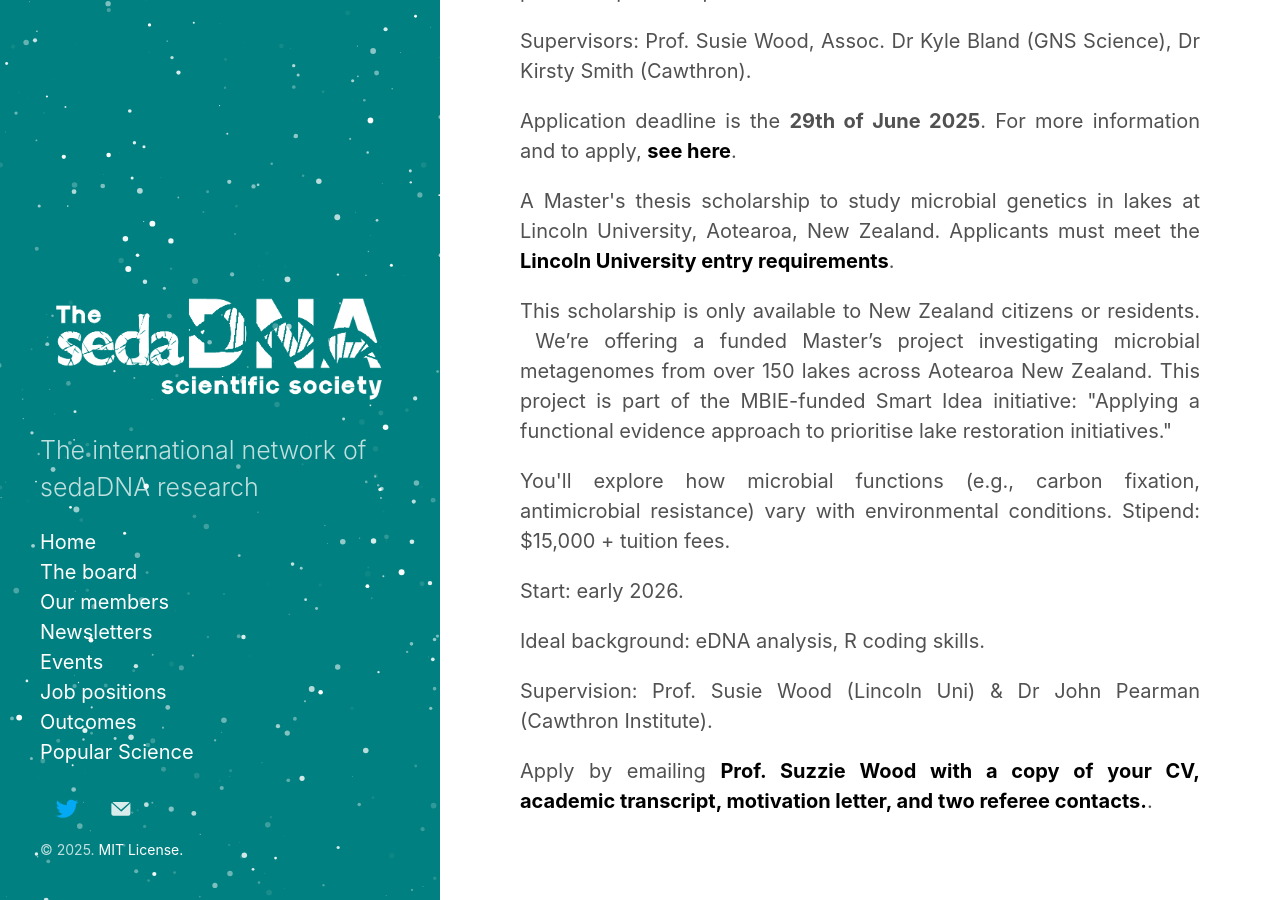
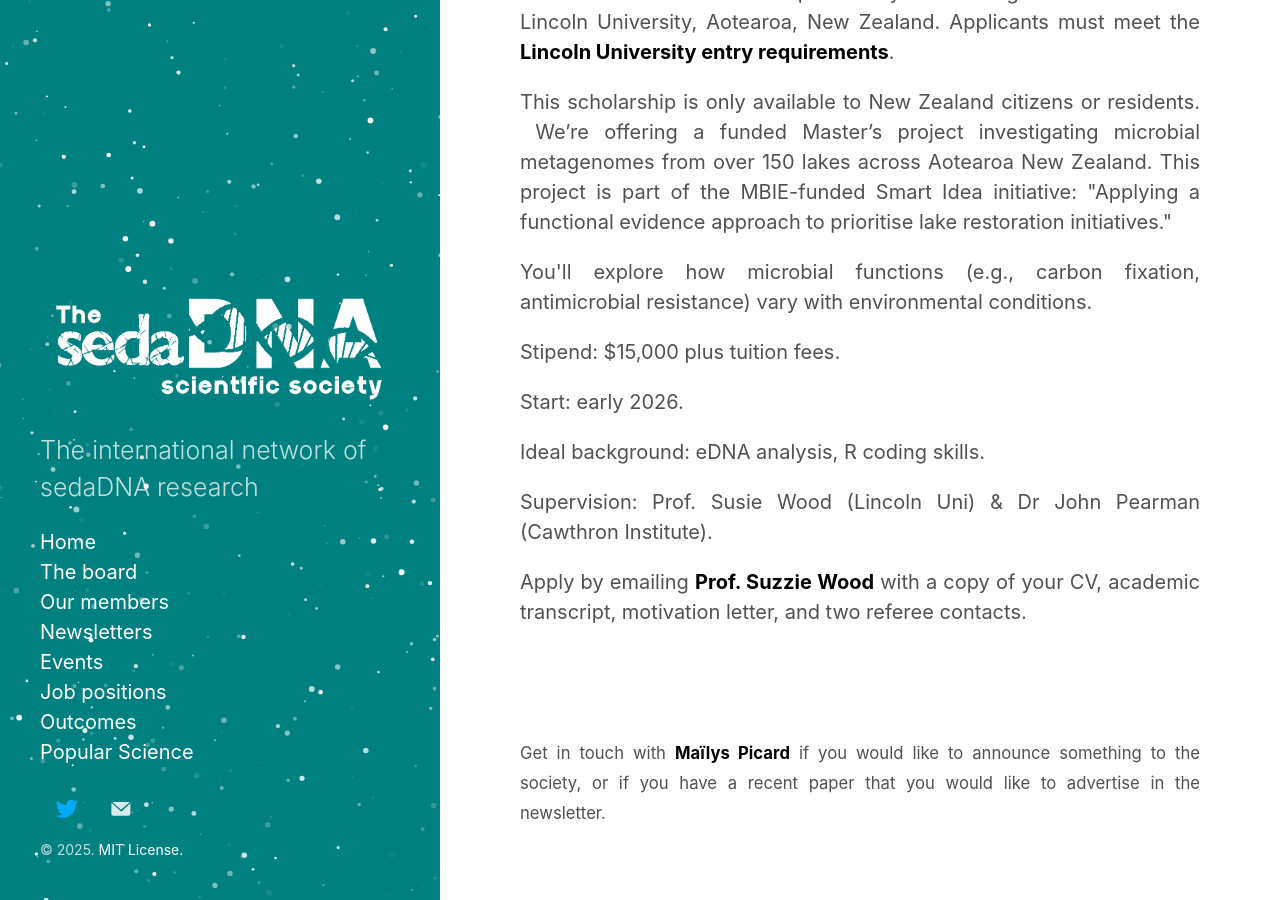
Before and after one commit to sedadna/sedadna.github.io, a Jekyll site: the page built from category/news/25-06.md, in a window 1280 px wide and 900 px high, scrolled down 2351 px. Built offline with Jekyll 4.4.1, drawn with Linux system fonts in a browser that asks for light colours; our own code applies the rules of GitHub Pages for plain Markdown files; some of the changed text lies outside the part shown.

Commit message:
edit: typos

```diff
--- a/category/news/25-06.md
+++ b/category/news/25-06.md
@@ -34,14 +31,16 @@
 This exciting project uses sediment cores, eDNA and paleoecological tools to uncover how human impacts and environmental change have shaped our coastal ecosystems over time. You'll work with researchers from Lincoln University, Cawthron Institute, and GNS Science, alongside international experts and in partnership with hapori Māori."
 <p align="justify">Supervisors: Prof. Susie Wood, Assoc. Dr Kyle Bland (GNS Science), Dr Kirsty Smith (Cawthron).</p>
 <p align="justify">Application deadline is the <b>29th of June 2025</b>. For more information and to apply, <a href="https://www.findaphd.com/phds/project/historical-changes-in-microalgal-communities-in-coastal-aotearoa-new-zealand/?p185050"><b>see here</b></a>.</p>
+ <br>
+ <br>
 <p align="justify">A Master's thesis scholarship to study microbial genetics in lakes at Lincoln University, Aotearoa, New Zealand. Applicants must meet the <a href="https://www.lincoln.ac.nz/study/study-programmes/programme-search/doctor-of-philosophy-phd/"><b>Lincoln University entry requirements</b></a>. </p>
 <p align="justify">This scholarship is only available to New Zealand citizens or residents.  We’re offering a funded Master’s project investigating microbial metagenomes from over 150 lakes across Aotearoa New Zealand. This project is part of the MBIE-funded Smart Idea initiative: "Applying a functional evidence approach to prioritise lake restoration initiatives."
-<p align="justify">You'll explore how microbial functions (e.g., carbon fixation, antimicrobial resistance) vary with environmental conditions.
-Stipend: $15,000 + tuition fees.</p>
+<p align="justify">You'll explore how microbial functions (e.g., carbon fixation, antimicrobial resistance) vary with environmental conditions.</p>
+<p align="justify">Stipend: $15,000 plus tuition fees.</p>
 <p align="justify">Start: early 2026.</p>
 <p align="justify">Ideal background: eDNA analysis, R coding skills.</p>
 <p align="justify">Supervision: Prof. Susie Wood (Lincoln Uni) & Dr John Pearman (Cawthron Institute).</p>
-<p align="justify">Apply by emailing <a href="mailto:Susie.wood@lincoln.ac.nz"><b> Prof. Suzzie Wood with a copy of your CV, academic transcript, motivation letter, and two referee contacts.</b></a>.</p>
+<p align="justify">Apply by emailing <a href="mailto:Susie.wood@lincoln.ac.nz"><b> Prof. Suzzie Wood</b></a> with a copy of your CV, academic transcript, motivation letter, and two referee contacts.</p>
 <br>
 <br>
 <br>
```
Also changed, not shown: other parts of category/news/25-06.md (+0 -3 lines).
